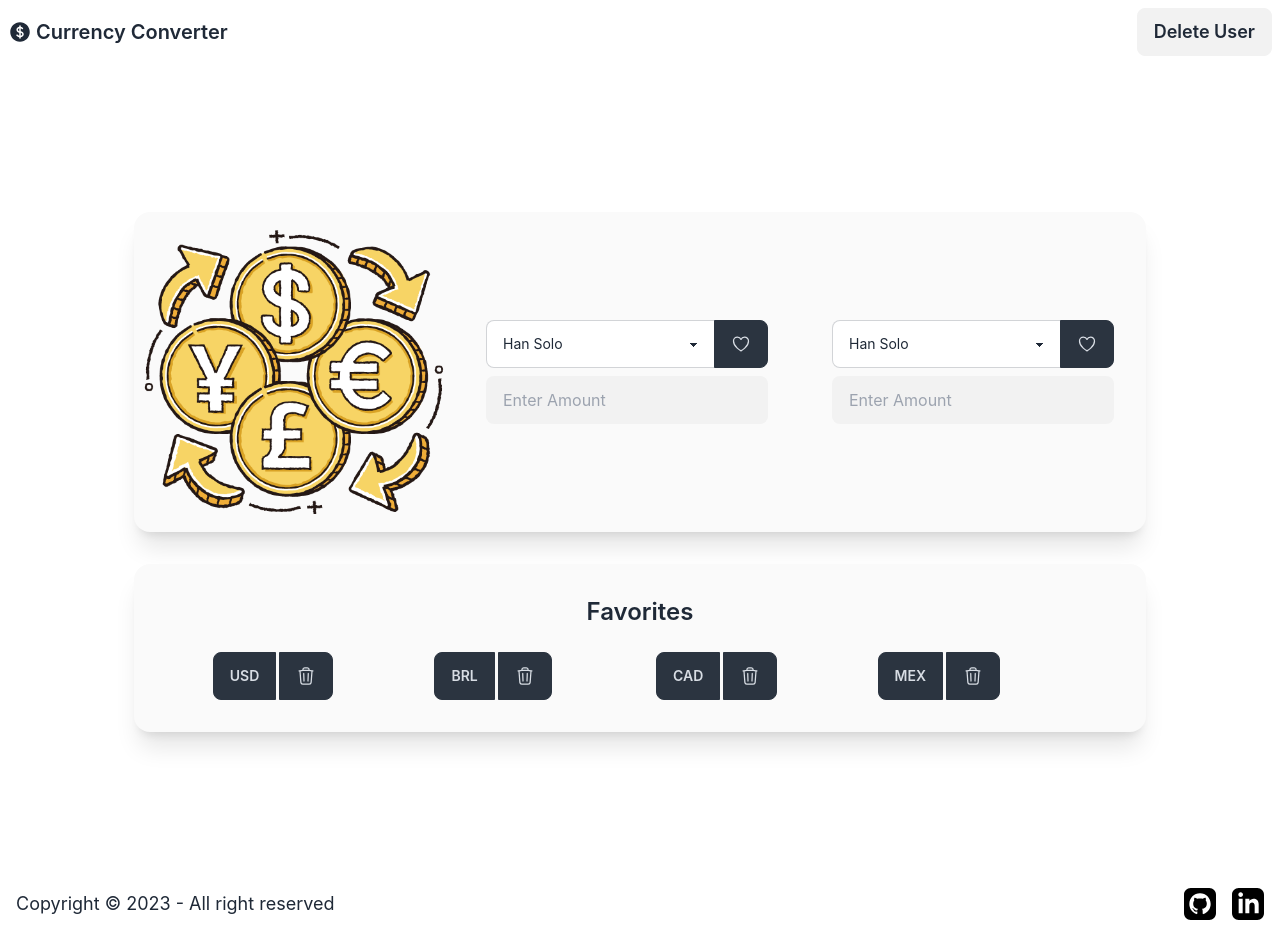
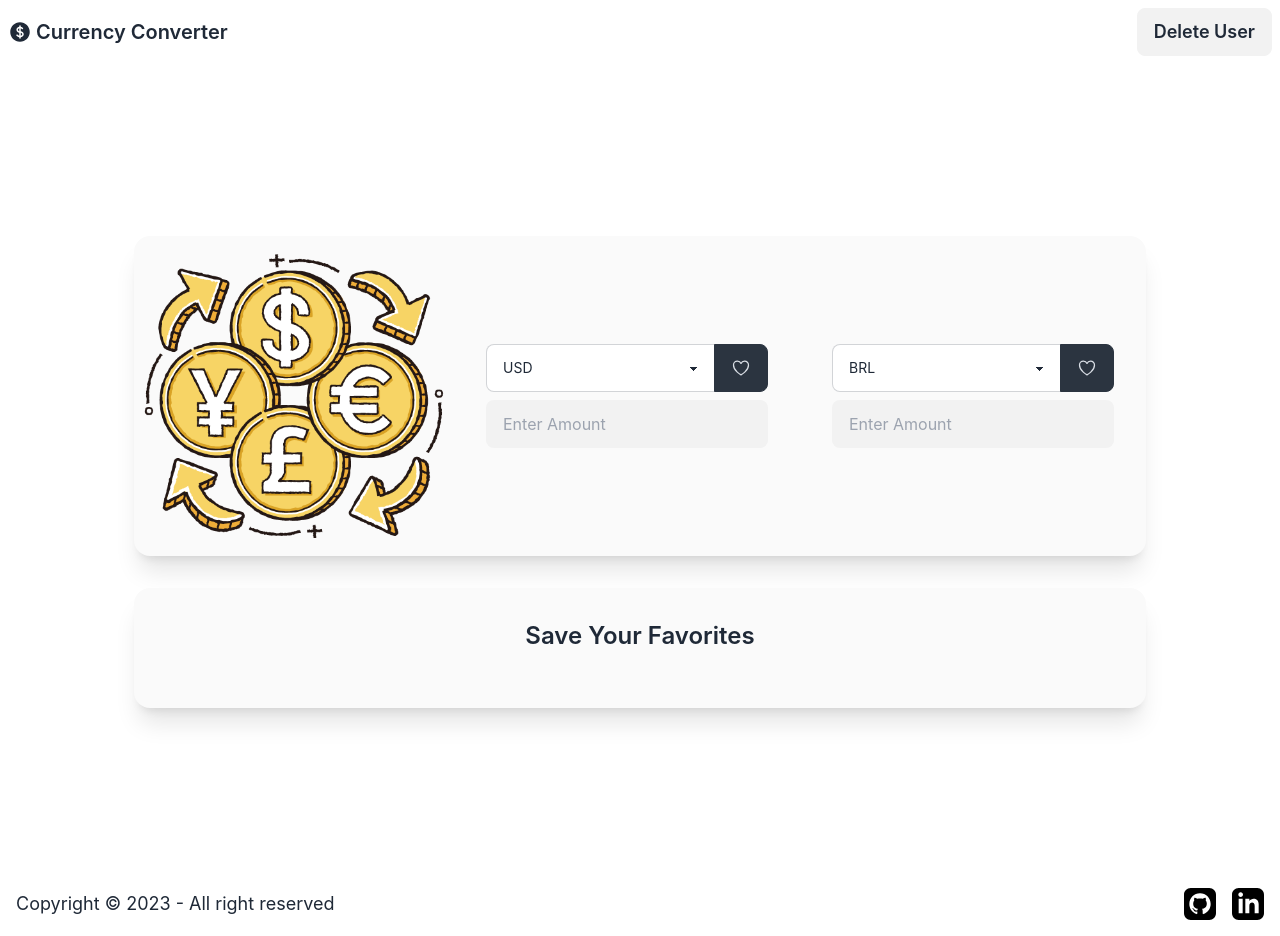
Before and after one commit to fm-anderson/currency-converter, a React (Vite) app: page / in a window 1280 px wide. Both pictures are taken after typing "Sample" into the empty fields and a click on the button "Guest Access". Built offline with nearby package versions, Linux system fonts and the light colour scheme.

Commit message:
feature: currency selectors and favorites are now working as expected

```diff
--- a/src/components/CurrencyCard.jsx
+++ b/src/components/CurrencyCard.jsx
@@ -1,10 +1,40 @@
-import { useLoaderData } from 'react-router-dom';
+import { useLoaderData, useRevalidator } from 'react-router-dom';
 import { HeartIcon } from '@heroicons/react/24/outline';
 import heroImage from '../images/currency-converter.png';
-import { addFavorite, isGuest } from '../utils/utils';
+import { saveFavorite, allowedValue, isGuest } from '../utils/utils';
+import { useEffect, useState } from 'react';
 
-function CurrencyCard({ setFavoritesArr }) {
+function CurrencyCard() {
   const { userName } = useLoaderData();
+  const [home, setHome] = useState({ amount: '', currency: '' });
+  const [away, setAway] = useState({ amount: '', currency: '' });
+  const [liked, setLiked] = useState(false);
+
+  const handleInput = (input, value) => {
+    switch (input) {
+      case 'homeValue':
+        if (allowedValue(value)) {
+          setHome((prevState) => ({ ...prevState, amount: value }));
+        }
+        break;
+      case 'awayValue':
+        if (allowedValue(value)) {
+          setAway((prevState) => ({ ...prevState, amount: value }));
+        }
+        break;
+      case 'homeCurrency':
+        setHome((prevState) => ({ ...prevState, currency: value }));
+        break;
+      case 'awayCurrency':
+        setAway((prevState) => ({ ...prevState, currency: value }));
+        break;
+    }
+  };
+
+  let revalidator = useRevalidator();
+  useEffect(() => {
+    revalidator.revalidate();
+  }, [liked]);
 
   return (
     <div className="card lg:card-side bg-neutral-50 shadow-xl mb-8">
@@ -14,45 +44,61 @@ function CurrencyCard({ setFavoritesArr }) {
 
       <div className="card-body justify-center">
         <div className="join">
-          <select className="select select-bordered w-full max-w-xs join-item">
-            <option disabled value={'selected'}>
-              Currency
-            </option>
-            <option>Han Solo</option>
-            <option>Greedo</option>
+          <select
+            className="select select-bordered w-full max-w-xs join-item"
+            name="homeCurrency"
+            onChange={(e) => handleInput(e.target.name, e.target.value)}
+          >
+            <option>USD</option>
+            <option>CAD</option>
+            <option>BGN</option>
           </select>
           {!isGuest(userName) && (
-            <button className="btn btn-neutral join-item" onClick={addFavorite}>
-              <HeartIcon width={20} />
+            <button
+              className="btn btn-neutral join-item"
+              onClick={() => saveFavorite(home)}
+            >
+              <HeartIcon width={20} onClick={() => setLiked(!liked)} />
             </button>
           )}
         </div>
         <input
-          type="text"
+          type="number"
+          name="homeValue"
           placeholder="Enter Amount"
           className="input w-full max-w-xs bg-base-200"
+          onChange={(e) => handleInput(e.target.name, e.target.value)}
+          value={home.amount}
         />
       </div>
 
       <div className="card-body justify-center">
         <div className="join">
-          <select className="select select-bordered w-full max-w-xs join-item">
-            <option disabled value={'selected'}>
-              Currency
-            </option>
-            <option>Han Solo</option>
-            <option>Greedo</option>
+          <select
+            className="select select-bordered w-full max-w-xs join-item"
+            name="awayCurrency"
+            onChange={(e) => handleInput(e.target.name, e.target.value)}
+          >
+            <option>BRL</option>
+            <option>EUR</option>
+            <option>JPY</option>
           </select>
           {!isGuest(userName) && (
-            <button className="btn btn-neutral join-item">
-              <HeartIcon width={20} />
+            <button
+              className="btn btn-neutral join-item"
+              onClick={() => saveFavorite(away)}
+            >
+              <HeartIcon width={20} onClick={() => setLiked(!liked)} />
             </button>
           )}
         </div>
         <input
-          type="text"
+          type="number"
+          name="awayValue"
           placeholder="Enter Amount"
           className="input w-full max-w-xs bg-base-200"
+          onChange={(e) => handleInput(e.target.name, e.target.value)}
+          value={away.amount}
         />
       </div>
     </div>
--- a/src/components/Favorites.jsx
+++ b/src/components/Favorites.jsx
@@ -1,16 +1,25 @@
+import { useLoaderData } from 'react-router-dom';
 import { TrashIcon } from '@heroicons/react/24/outline';
+import { fetchData, randomKey } from '../utils/utils';
+import { useEffect } from 'react';
 
-function Favorites({ favoritesArr, setFavoritesArr }) {
+function Favorites() {
+  const { favorites } = useLoaderData('favorites');
+
+  // useEffect(() => {
+  //   fetcher.load('/');
+  // }, [fetcher]);
+
   return (
     <div className="card w-full bg-neutral-50 shadow-xl">
       <div className="card-body">
         <h2 className="card-title place-content-center text-2xl mb-4">
-          {favoritesArr.length >= 1 ? 'Favorites' : 'Save Your Favorites'}
+          {favorites.length >= 1 ? 'Favorites' : 'Save Your Favorites'}
         </h2>
-        <div className="flex flex-col lg:flex-row justify-center gap-8">
-          {favoritesArr.map((item) => (
-            <div key={item} className="join lg:w-1/5 gap-1">
-              <button className="btn btn-neutral join-item">{item}</button>
+        <div className="flex flex-wrap justify-center lg:grid lg:grid-flow-col lg:mx-auto lg:gap-4">
+          {favorites.map((item) => (
+            <div key={randomKey(8)} className="join lg:w-1/4 gap-1 mb-2">
+              <button className="btn btn-neutral join-item w-24">{item}</button>
               <button
                 className="btn btn-neutral join-item"
                 onClick={(e) => console.log(e)}
--- a/src/pages/Dashboard.jsx
+++ b/src/pages/Dashboard.jsx
@@ -7,25 +7,15 @@ import CurrencyCard from '../components/CurrencyCard';
 import Favorites from '../components/Favorites';
 
 function Dashboard() {
-  const [favoritesArr, setFavoritesArr] = useState([
-    'USD',
-    'BRL',
-    'CAD',
-    'MEX',
-  ]);
-  const { userName } = useLoaderData();
+  const { userName, favorites } = useLoaderData();
+  const [favoritesArr, setFavoritesArr] = useState(favorites);
 
   return (
     <div className="hero min-h-screen bg-base-100 max-w-full">
       <div className="hero-content text-center">
         <div>
-          <CurrencyCard setFavoritesArr={setFavoritesArr} />
-          {!isGuest(userName) && (
-            <Favorites
-              favoritesArr={favoritesArr}
-              setFavoritesArr={setFavoritesArr}
-            />
-          )}
+          <CurrencyCard />
+          {!isGuest(userName) && <Favorites />}
         </div>
       </div>
     </div>
--- a/src/utils/loaders.jsx
+++ b/src/utils/loaders.jsx
@@ -2,12 +2,15 @@ import { redirect } from 'react-router-dom';
 import { fetchData } from './utils';
 
 //loader functions provide data to the route element before it renders.
+//https://reactrouter.com/en/main/route/loader
+
 export function mainLoader() {
   const userName = fetchData('userName');
+  const favorites = fetchData('favorites');
   if (!userName) {
     redirect('/home');
   }
-  return { userName };
+  return { userName, favorites };
 }
 
 export async function homeLoader() {
--- a/src/utils/routesConfig.jsx
+++ b/src/utils/routesConfig.jsx
@@ -26,9 +26,6 @@ export const routesConfig = [
         loader: dashboardLoader,
         errorElement: <Error />,
       },
-      {
-        path: 'logout',
-      },
     ],
   },
 ];
--- a/src/utils/utils.jsx
+++ b/src/utils/utils.jsx
@@ -13,9 +13,36 @@ export const isGuest = (userName) => {
   return userName === 'Guest User';
 };
 
-export const addFavorite = () => {
-  console.log();
-  const fav = JSON.parse(localStorage.getItem('favorites'));
-  console.log(fav);
-  // do something
+//regex only allow values with 2 decimals
+export const allowedValue = (value) => {
+  return value.match(/^(\d*\.{0,1}\d{0,2}$)/);
 };
+
+//update favorites from local storage
+export const saveFavorite = (item) => {
+  const favorites = JSON.parse(localStorage.getItem('favorites'));
+  //max 4 favorites per account
+  if (favorites.length >= 4) {
+    favorites.shift();
+  }
+  //check if currency is already a favorite
+  if (favorites.includes(item.currency)) {
+    return;
+  }
+  favorites.push(item.currency);
+  return localStorage.setItem('favorites', JSON.stringify(favorites));
+};
+
+//generate random string to be used as key
+export function randomKey(length) {
+  let result = '';
+  const characters =
+    'ABCDEFGHIJKLMNOPQRSTUVWXYZabcdefghijklmnopqrstuvwxyz0123456789';
+  const charactersLength = characters.length;
+  let counter = 0;
+  while (counter < length) {
+    result += characters.charAt(Math.floor(Math.random() * charactersLength));
+    counter += 1;
+  }
+  return result;
+}
```
